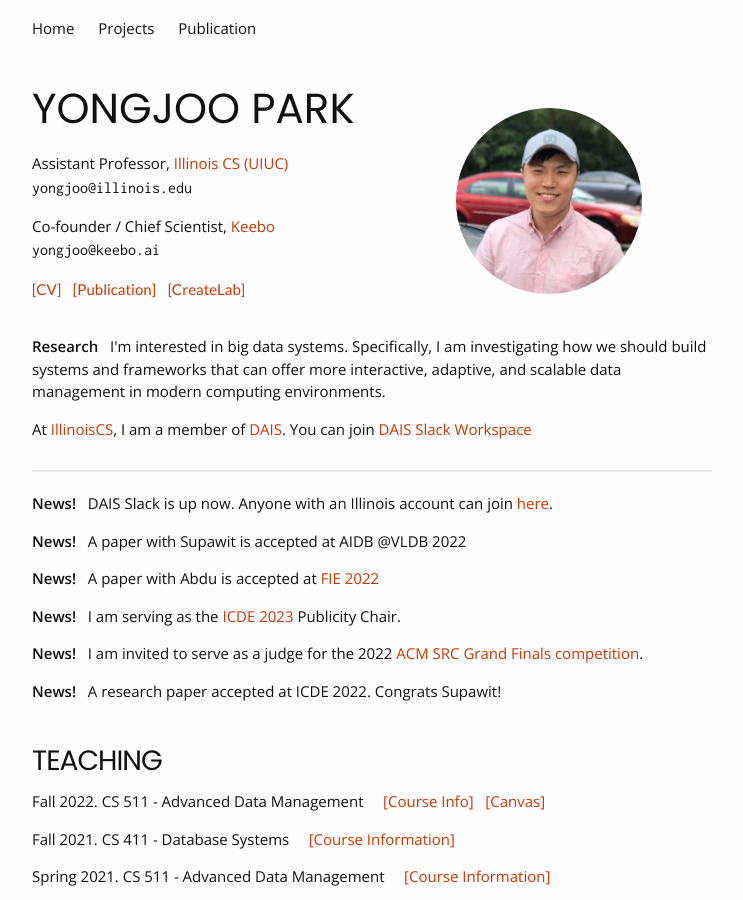
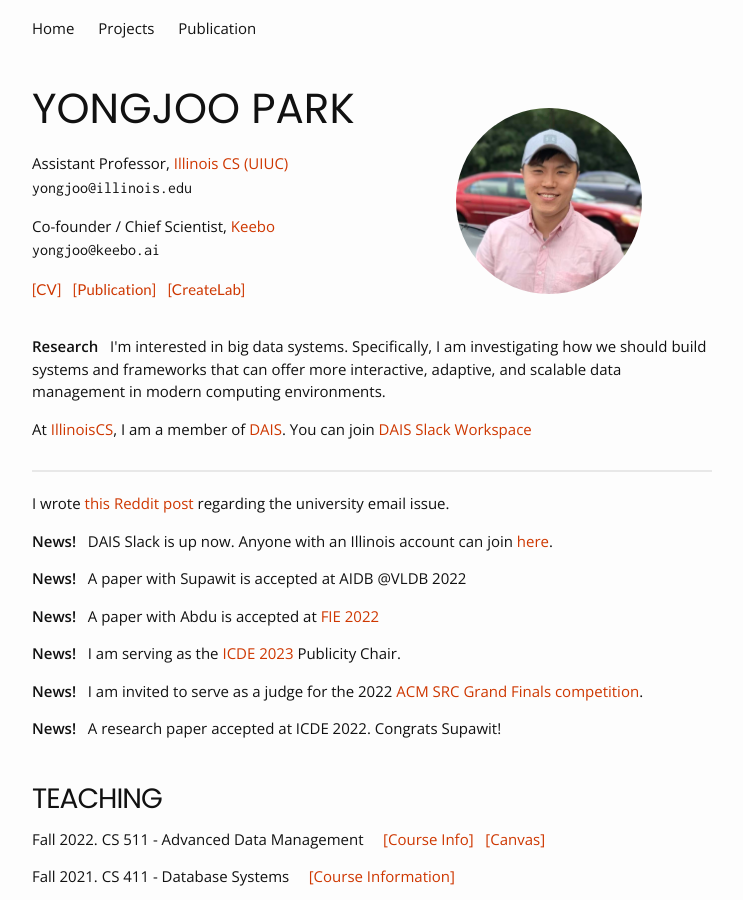
Before and after one commit to pyongjoo/pyongjoo.github.io, a Jekyll site: the page built from index.html, in a window 1280 px wide and 900 px high. Shown: the whole window, without its empty margins (268-1011 px from the left). Built offline with Jekyll 4.4.1, drawn with Linux system fonts in a browser that asks for light colours.

Commit message:
Update index.html

```diff
--- a/index.html
+++ b/index.html
@@ -49,6 +49,7 @@ layout: home
 	<hr />
 	<div class="row news-block">
 	    <div class="col-md-12 col-lg-12">
+		<p>I wrote <a href="https://www.reddit.com/r/UIUC/comments/10sa5uj/avoid_using_illinoisedu_email_for_important/">this Reddit post</a> regarding the university email issue. </p>
 	    	<p><b>News!</b> &nbsp; DAIS Slack is up now. Anyone with an Illinois account can join <a href="https://join.slack.com/t/uiuc-dais/signup">here</a>.</p>
 	    	<p><b>News!</b> &nbsp; A paper with Supawit is accepted at AIDB @VLDB 2022</p>
 	    	<p><b>News!</b> &nbsp; A paper with Abdu is accepted at <a href="https://www.fie2022.org/">FIE 2022</a></p>
```
